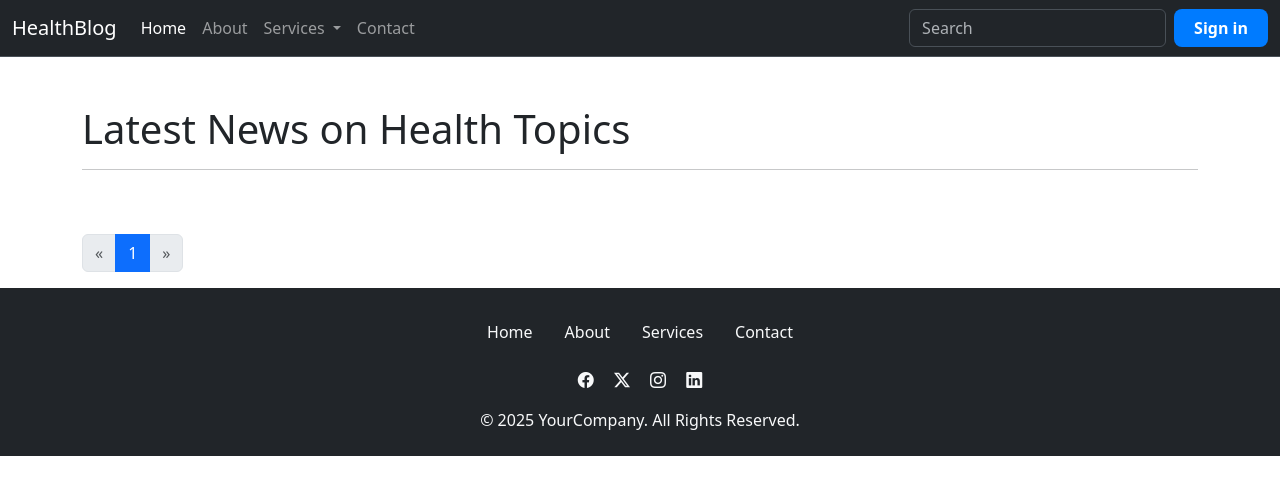
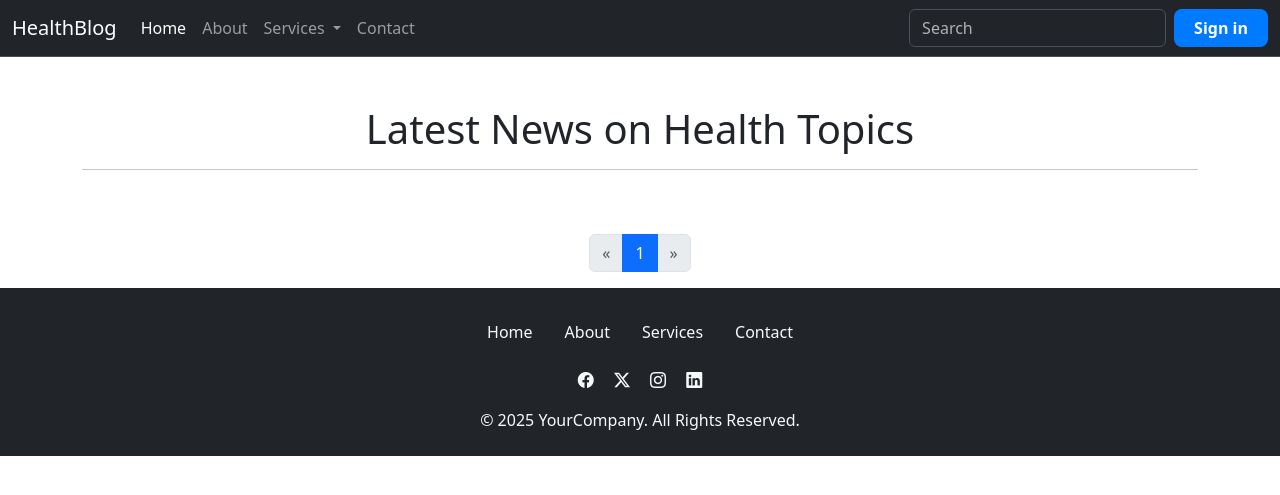
Before and after one commit to akanksha070191/Blog, a Django app: page /allBlogs/ in a window 1280 px wide. Shown: the top 495 px of the page. Run offline with Django 5.2, Linux system fonts and the light colour scheme; data that the repository does not hold is empty.

Commit message:
allBlogs position center

```diff
--- a/static/css/style.css
+++ b/static/css/style.css
@@ -5,10 +5,6 @@
 }
 
 /* NavBar  Section*/
-
-body {
-    overflow-x: hidden;
-}
 
 .signin-btn {
     background-color: #007bff !important;
@@ -48,13 +44,8 @@ body {
     color: #007bff !important;
     text-decoration: underline !important;
 }
-.arrow-link a{
-    text-decoration: none;
-}
-.arrow-link a:hover{
-    text-decoration: underline;
-}
-.arrow-link a::after{
+
+/* .View-more a::after{
     content: '';
     background-image: url(/Blog/media/blogImages/arrow.svg);
     background-repeat: no-repeat;
@@ -64,7 +55,7 @@ body {
     position: absolute;
     top: calc(50% - 6px);
     right: -20px;
-}
+} */
 
 #signin-form {
     display: none;
--- a/templates/allBlogs.html
+++ b/templates/allBlogs.html
@@ -82,9 +82,9 @@
 
 
     <div class="container py-5 ">
-        <h1 class="text-start">Latest News on Health Topics</h1>
+        <h1 class="text-center">Latest News on Health Topics</h1>
         <hr class="divider">
-        <div class="row">
+        <div class="row justify-content-center">
             {% for blogs in page_obj %}
             <div class="col-lg-3 col-md-6 col-sm-12 mb-4">
                 <div class="stack-item shadow-sm border-0">
@@ -121,7 +121,7 @@
     </div>
     <div class="container">
         <nav aria-label="Page navigation example">
-            <ul class="pagination">
+            <ul class="pagination justify-content-center">
                 <li class="page-item {% if not page_obj.has_previous %}disabled{% endif %}">
                     <a class="page-link" href="{% if page_obj.has_previous %}?page={{ page_obj.previous_page_number }}{% else %}#{% endif %}" aria-label="Previous">
                         <span aria-hidden="true">&laquo;</span>
```
Also changed, not shown: templates/blogDetail.html (+26 -7 lines).
